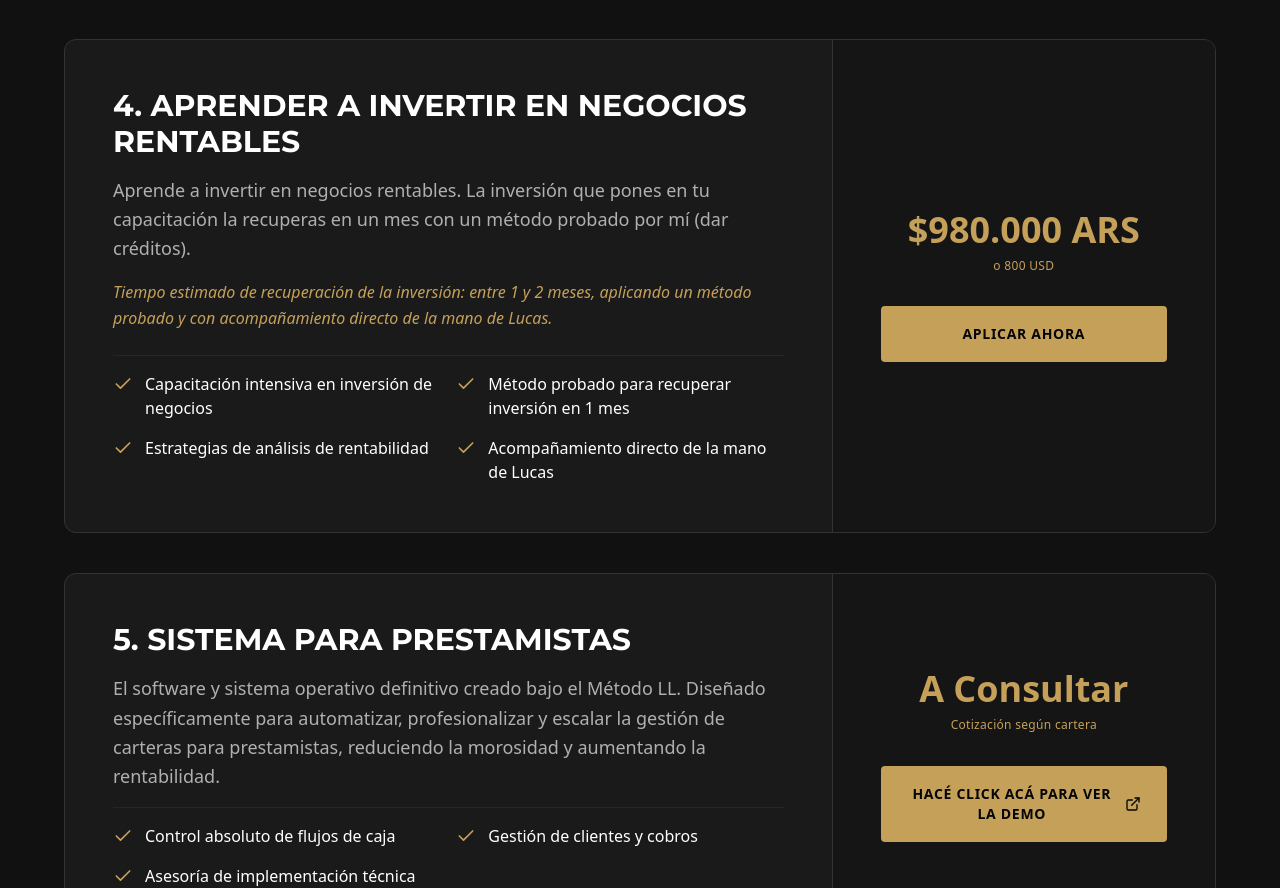
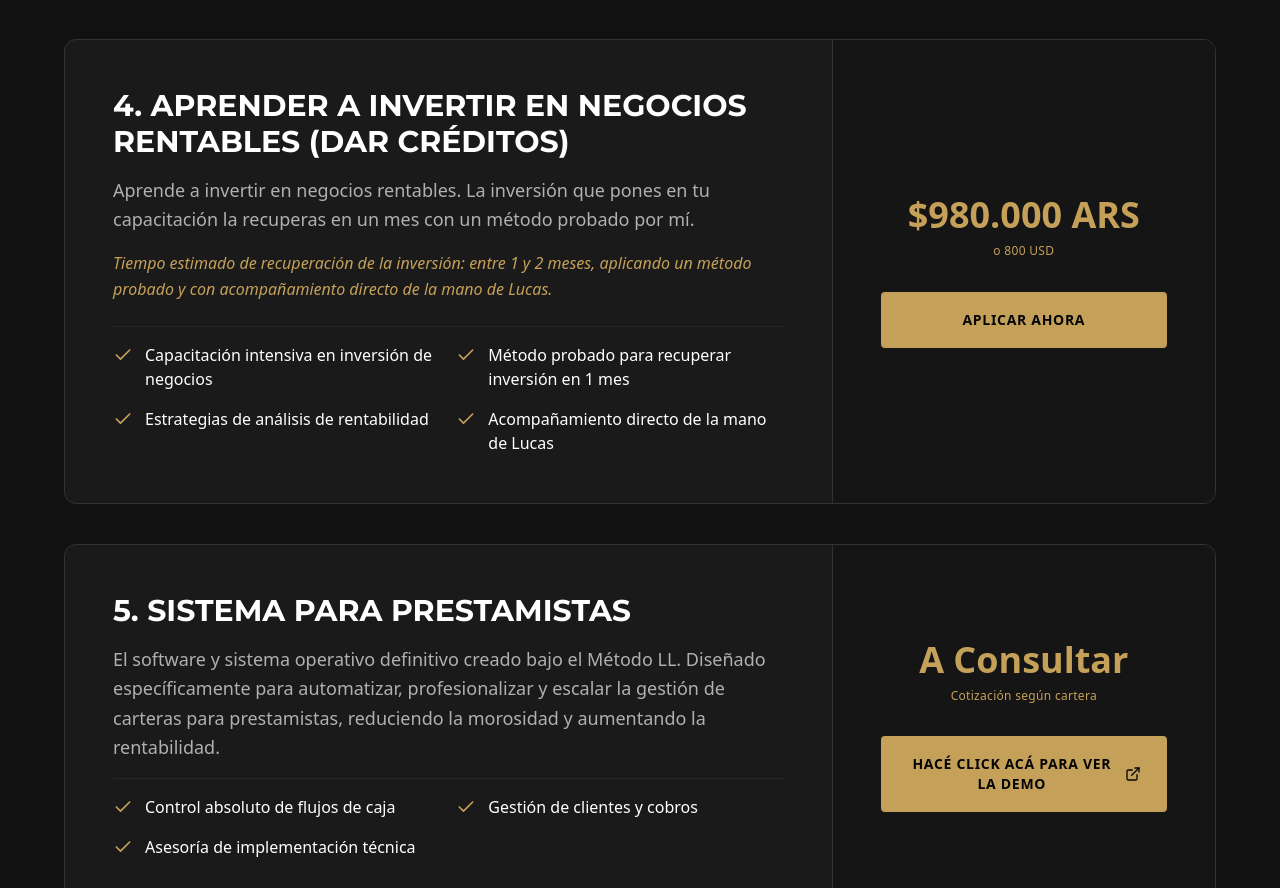
Before and after one commit to leandrocarbonellgimeno2-beep/metodo-ll-landing, a Next.js app: page / in a window 1280 px wide. Shown: the part 4932-5820 px from the top of the page. Built offline with nearby package versions, Linux system fonts and the light colour scheme.

Commit message:
fix: move (dar creditos) to Nivel 4 title in Services.tsx

```diff
--- a/src/components/Services.tsx
+++ b/src/components/Services.tsx
@@ -50,9 +50,9 @@ const services = [
     waMessage: "Hola Lucas! Quiero agendar una llamada de evaluación para la mentoría Escalá Personalizado (1 a 1).",
   },
   {
-    title: "4. Aprender a invertir en negocios rentables",
+    title: "4. Aprender a invertir en negocios rentables (dar créditos)",
     description:
-      "Aprende a invertir en negocios rentables. La inversión que pones en tu capacitación la recuperas en un mes con un método probado por mí (dar créditos).",
+      "Aprende a invertir en negocios rentables. La inversión que pones en tu capacitación la recuperas en un mes con un método probado por mí.",
     extraParagraph:
       "Tiempo estimado de recuperación de la inversión: entre 1 y 2 meses, aplicando un método probado y con acompañamiento directo de la mano de Lucas.",
     features: [
```
